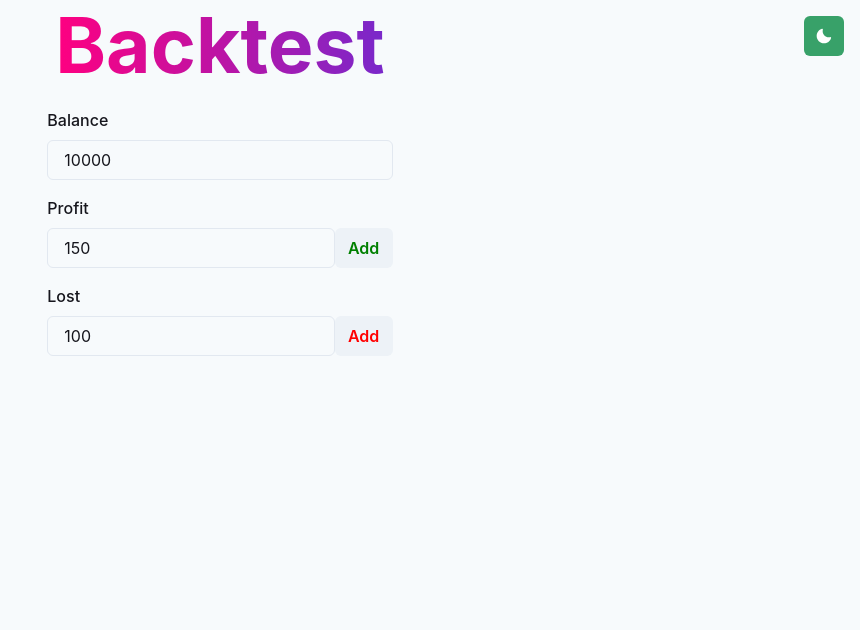
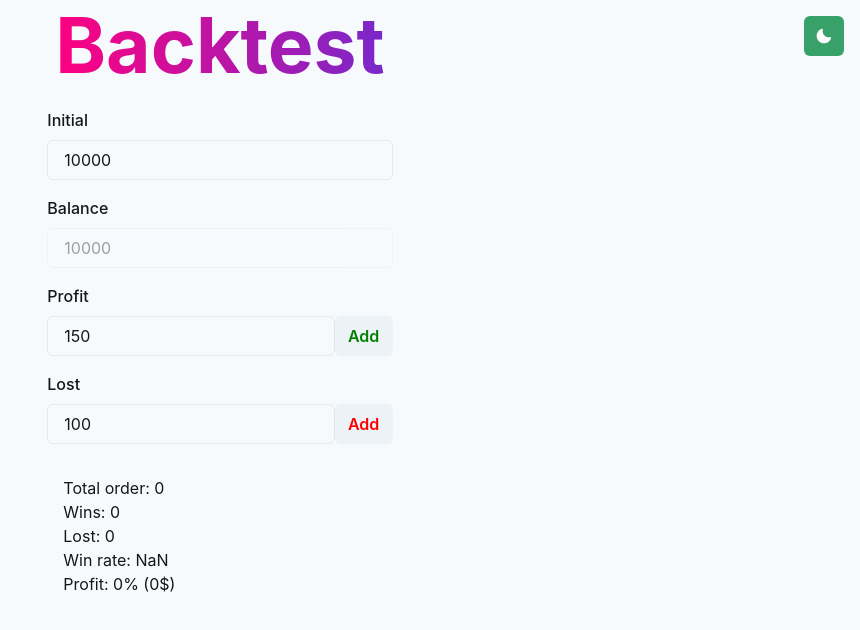
Before and after one commit to thinhbuihong/backtest_fe, a Next.js app: page / in a window 1280 px wide. Shown: the top 630 px of the page, without its empty margins (420-1280 px from the left). Built offline with nearby package versions, Linux system fonts and the light colour scheme.

Commit message:
feat: cal profit

```diff
--- a/src/components/InputField.tsx
+++ b/src/components/InputField.tsx
@@ -12,6 +12,7 @@ interface InputFieldProps {
   placeholder?: string;
   type?: string;
   textarea?: boolean;
+  disabled?: boolean;
 }
 
 const InputField = ({ textarea, ...props }: InputFieldProps) => {
--- /dev/null
+++ b/src/components/TestResult.tsx
@@ -0,0 +1,25 @@
+import { Container, Text } from "@chakra-ui/react";
+import { InitialValues } from "../pages";
+import {
+  numbLost,
+  numbWin,
+  profitCalculator,
+  winRate,
+} from "../util/caculator";
+
+export const TestResult = ({ values }: { values: InitialValues }) => {
+  const { orders, initial } = values;
+  const [gain_p, gain_v] = profitCalculator(initial, orders);
+
+  return (
+    <Container marginTop={"2rem"}>
+      <Text>Total order: {orders.length}</Text>
+      <Text>Wins: {numbWin(orders)}</Text>
+      <Text>Lost: {numbLost(orders)}</Text>
+      <Text>Win rate: {winRate(orders)}</Text>
+      <Text>
+        Profit: {gain_p}% ({gain_v}$)
+      </Text>
+    </Container>
+  );
+};
--- a/src/pages/index.tsx
+++ b/src/pages/index.tsx
@@ -1,38 +1,24 @@
-import {
-  Link as ChakraLink,
-  Text,
-  Code,
-  List,
-  ListIcon,
-  ListItem,
-  FormLabel,
-  Input,
-  FormControl,
-  Button,
-  Flex,
-} from "@chakra-ui/react";
-import { CheckCircleIcon, LinkIcon } from "@chakra-ui/icons";
+import { Button, Flex } from "@chakra-ui/react";
 
+import { Form, Formik, FormikHelpers } from "formik";
+import { Container } from "../components/Container";
+import { DarkModeSwitch } from "../components/DarkModeSwitch";
 import { Hero } from "../components/Hero";
-import { Container } from "../components/Container";
-import { Main } from "../components/Main";
-import { DarkModeSwitch } from "../components/DarkModeSwitch";
-import { CTA } from "../components/CTA";
-import { Footer } from "../components/Footer";
-import { Form, Formik, FormikHelpers } from "formik";
 import InputField from "../components/InputField";
+import { TestResult } from "../components/TestResult";
+
+const initial_values = {
+  initial: 10_000,
+  lost_v: 100,
+  // lost_p: 1,
+  profit_v: 150,
+  // profit_p: 1.5,
+  balance: 10_000,
+  orders: [],
+};
+export type InitialValues = typeof initial_values;
 
 const Index = () => {
-  const initial_values = {
-    init: 10_000,
-    lost_v: 100,
-    lost_p: 1,
-    profit_v: 150,
-    profit_p: 1.5,
-    balance: 10_000,
-  };
-  type InitialValues = typeof initial_values;
-
   const handleSubmit = async (
     value: InitialValues,
     { setErrors, resetForm }: FormikHelpers<InitialValues>
@@ -45,17 +31,20 @@ const Index = () => {
 
   const handleProfit = (values: InitialValues, setValues) => {
     console.log("profit", values);
+    console.log("profit", initial_values);
+    values.orders.push(values.profit_v);
     setValues({
       ...values,
-      init: +values.init + +values.profit_v,
+      balance: +values.balance + +values.profit_v,
     });
   };
 
   const handleLost = (values: InitialValues, setValues) => {
     console.log("lost", values);
+    values.orders.push(-values.lost_v);
     setValues({
       ...values,
-      init: +values.init - +values.lost_v,
+      balance: +values.balance - +values.lost_v,
     });
   };
 
@@ -69,13 +58,24 @@ const Index = () => {
           {({ isSubmitting, errors, values, setValues }) => (
             <Form>
               <InputField
-                name="init"
+                name="initial"
+                label="Initial"
+                type="number"
+              ></InputField>
+
+              <InputField
+                name="balance"
                 label="Balance"
-                placeholder="Balance"
+                type="number"
+                disabled={true}
               ></InputField>
 
               <Flex>
-                <InputField name="profit_v" label="Profit"></InputField>
+                <InputField
+                  name="profit_v"
+                  label="Profit"
+                  type="number"
+                ></InputField>
                 <Button
                   alignSelf={"flex-end"}
                   onClick={() => handleProfit(values, setValues)}
@@ -86,7 +86,11 @@ const Index = () => {
               </Flex>
 
               <Flex>
-                <InputField name="lost_v" label="Lost"></InputField>
+                <InputField
+                  name="lost_v"
+                  label="Lost"
+                  type="number"
+                ></InputField>
                 <Button
                   color={"red"}
                   alignSelf={"flex-end"}
@@ -95,6 +99,8 @@ const Index = () => {
                   Add
                 </Button>
               </Flex>
+
+              <TestResult values={values} />
             </Form>
           )}
         </Formik>
--- /dev/null
+++ b/src/util/caculator.ts
@@ -0,0 +1,21 @@
+export const numbWin = (orders: Array<number>): number => {
+  return orders.filter((i) => i > 0).length;
+};
+
+export const numbLost = (orders: Array<number>): number => {
+  return orders.filter((i) => i < 0).length;
+};
+
+export const winRate = (orders: Array<number>): number => {
+  const result = (numbWin(orders) / orders.length) * 100;
+  return +result.toFixed(2);
+};
+
+export const profitCalculator = (
+  init: number,
+  orders: Array<number>
+): [number, number] => {
+  const gain = orders.reduce((acc, cur) => acc + cur, 0);
+  const gain_p = (gain / init) * 100;
+  return [+gain_p.toFixed(2), gain];
+};
```
